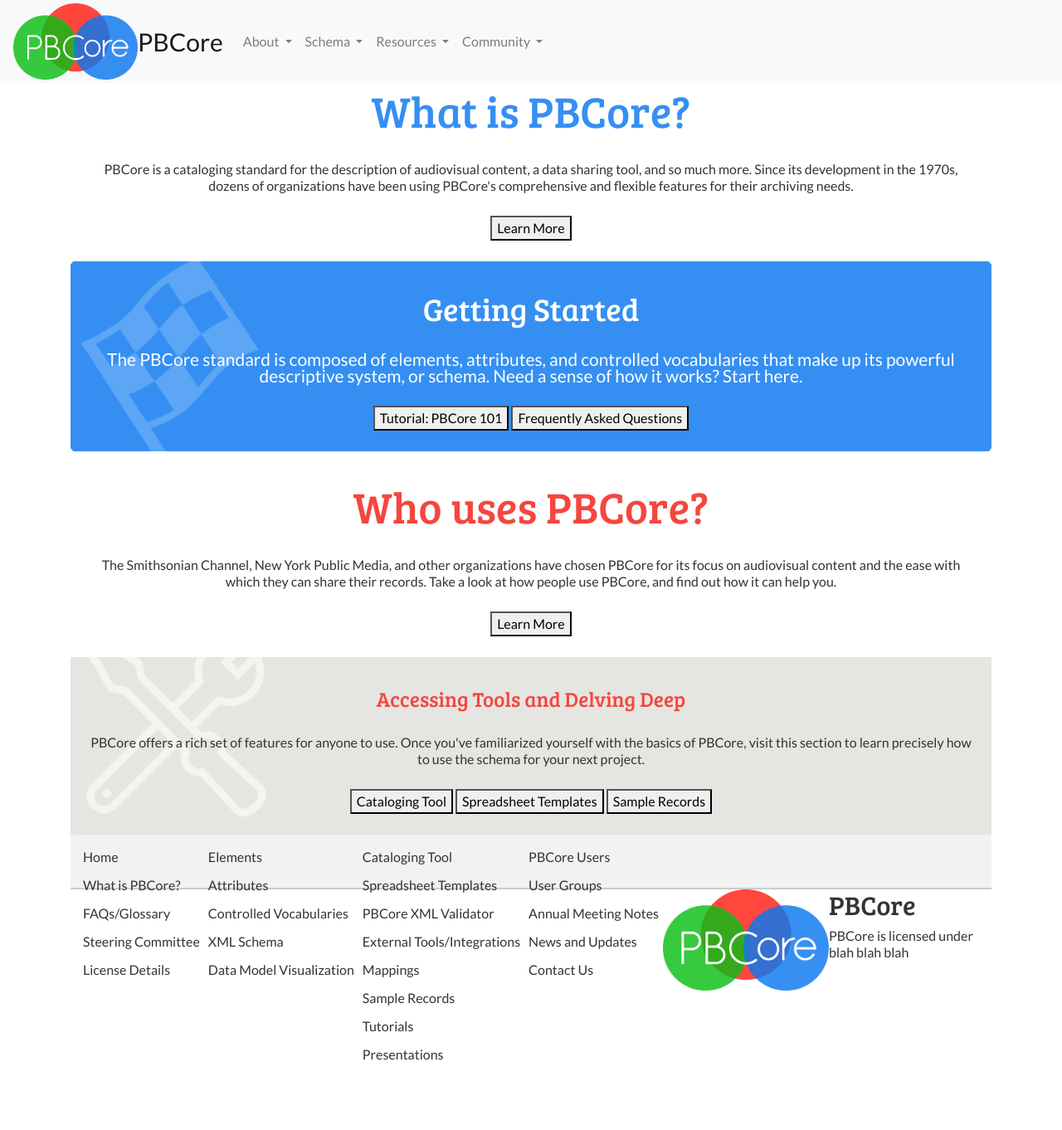
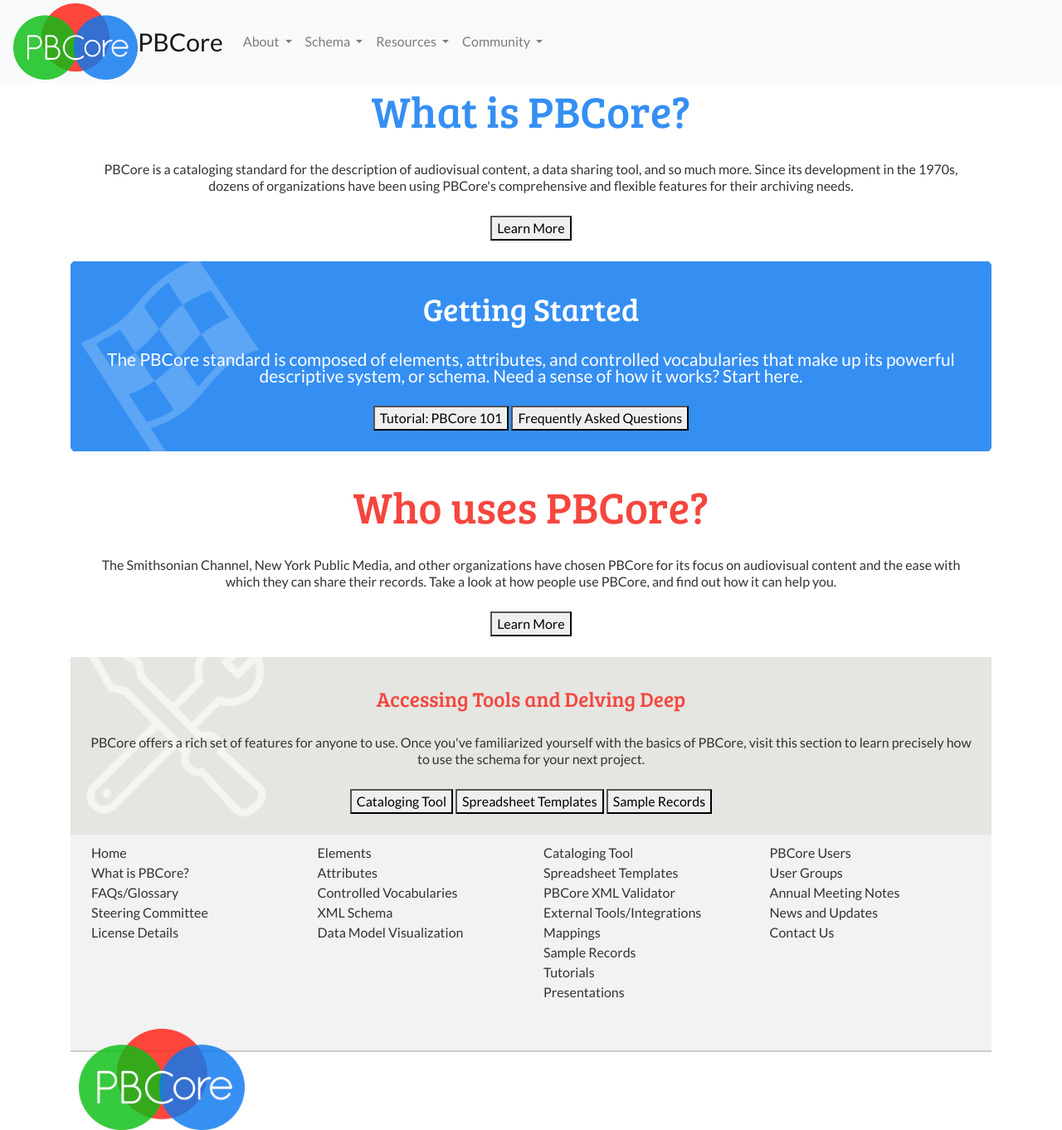
Before and after one commit to PBCore-AV-Metadata/pbcore-av-metadata.github.io, a Jekyll site: the page built from index.md, in a window 1280 px wide and 1362 px high. Shown: the whole window at 83% size. Built offline with Jekyll 4.4.1, drawn with Linux system fonts in a browser that asks for light colours.

Commit message:
also adds bootstrap footer nav

```diff
--- a/_includes/footer.html
+++ b/_includes/footer.html
@@ -1,17 +1,44 @@
-<footer>
-  <nav class="footer_nav_container" aria-label="footer naviagtion">
-    <ul>
-      <li><a href="{{ site.url }}">Home</a></li>
+<footer class="page-footer font-small indigo">
+
+  <!-- Footer Links -->
+  <div class="container text-center text-md-left">
+
+    <!-- Grid row -->
+    <div class="row">
+
+      <!-- Grid column -->
+      <div class="col-md-3 mx-auto">
+
+        <!-- Links -->
+
+        <ul class="list-unstyled">
+          <li>
+            <a href="{{ site.url }}">Home</a>
+          </li>
           {% for item in site.data.nav.toc %}
             {% if item.title == "About" %}
               {% for entry in item.subfolderitems %}
-        <li><a href="{{ site.url }}/{{entry.url | remove: "/"}}">{{ entry.page }}</a></li>
+                <li>
+                  <a href="{{ site.url }}/{{entry.url | remove: "/"}}">{{ entry.page }}</a>
+                </li>
               {% endfor %}
             {% endif %}
           {% endfor %}
-      <li><a href="{{ site.url }}/license.html">License Details</a></li>
+          <li>
+            <a href="{{ site.url }}/license.html">License Details</a>
+          </li>
         </ul>
-    <ul>
+
+      </div>
+      <!-- Grid column -->
+
+      <hr class="clearfix w-100 d-md-none">
+
+      <!-- Grid column -->
+      <div class="col-md-3 mx-auto">
+
+        <!-- Links -->
+        <ul class="list-unstyled">
           {% for item in site.data.nav.toc %}
             {% if item.title == "Schema" %}
             {% for entry in item.subfolderitems %}
@@ -19,8 +46,18 @@
             {% endfor %}
             {% endif %}
           {% endfor %}
-    </ul>
-    <ul>
+        <ul class="list-unstyled">
+      </div>
+      <!-- Grid column -->
+
+      <hr class="clearfix w-100 d-md-none">
+
+      <!-- Grid column -->
+      <div class="col-md-3 mx-auto">
+
+        <!-- Links -->
+
+        <ul class="list-unstyled">
           {% for item in site.data.nav.toc %}
             {% if item.title == "Resources" %}
             {% for entry in item.subfolderitems %}
@@ -29,7 +66,18 @@
             {% endif %}
           {% endfor %}
         </ul>
-    <ul>
+
+      </div>
+      <!-- Grid column -->
+
+      <hr class="clearfix w-100 d-md-none">
+
+      <!-- Grid column -->
+      <div class="col-md-3 mx-auto">
+
+        <!-- Links -->
+
+        <ul class="list-unstyled">
           {% for item in site.data.nav.toc %}
             {% if item.title == "Community" %}
             {% for entry in item.subfolderitems %}
@@ -38,8 +86,19 @@
             {% endif %}
           {% endfor %}
         </ul>
-  </nav>
-  <img src="/assets/images/pbcore-logo.png" alt="PBCore Logo">
-  <h2>PBCore</h2>
-  <p>PBCore is licensed under blah blah blah</p>
+
+      </div>
+      <!-- Grid column -->
+
+    </div>
+    <!-- Grid row -->
+
+  </div>
+  <!-- Footer Links -->
+
+  <!-- Copyright -->
+  <div class="footer-copyright py-3">
+    <img src="/assets/images/pbcore-logo.png"/>
+  </div>
+  <!-- Copyright -->
 </footer>
--- a/assets/css/styles.scss
+++ b/assets/css/styles.scss
@@ -131,27 +131,14 @@
 display: block;
 }
 
-.footer_nav_container {
+footer {
   background: #f2f2f2;
   border-bottom: 2px solid #ccc;
-  height: 66px;
   width: 100%;
   padding: 10px 10px;
 }
 
-.footer_nav_container ul {
-	list-style: none;
-	position: relative;
-	float: left;
-	margin: 0;
-	padding: 0
-}
-
-.footer_nav_container li {
-	padding: 5px 5px
-}
-
-.footer_nav_container a {
+footer a {
 color: #333333;
 text-decoration: none;
 }
```
Lines whose indentation alone changed are shown as unchanged.
